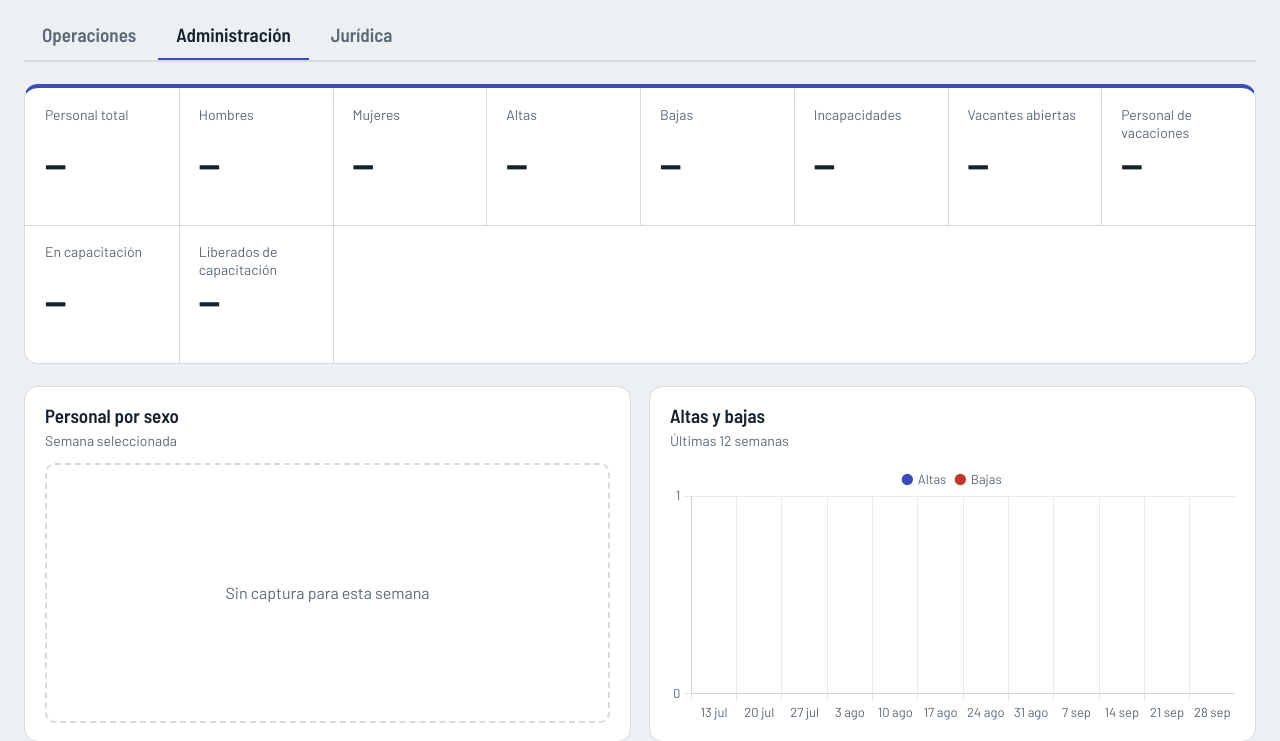
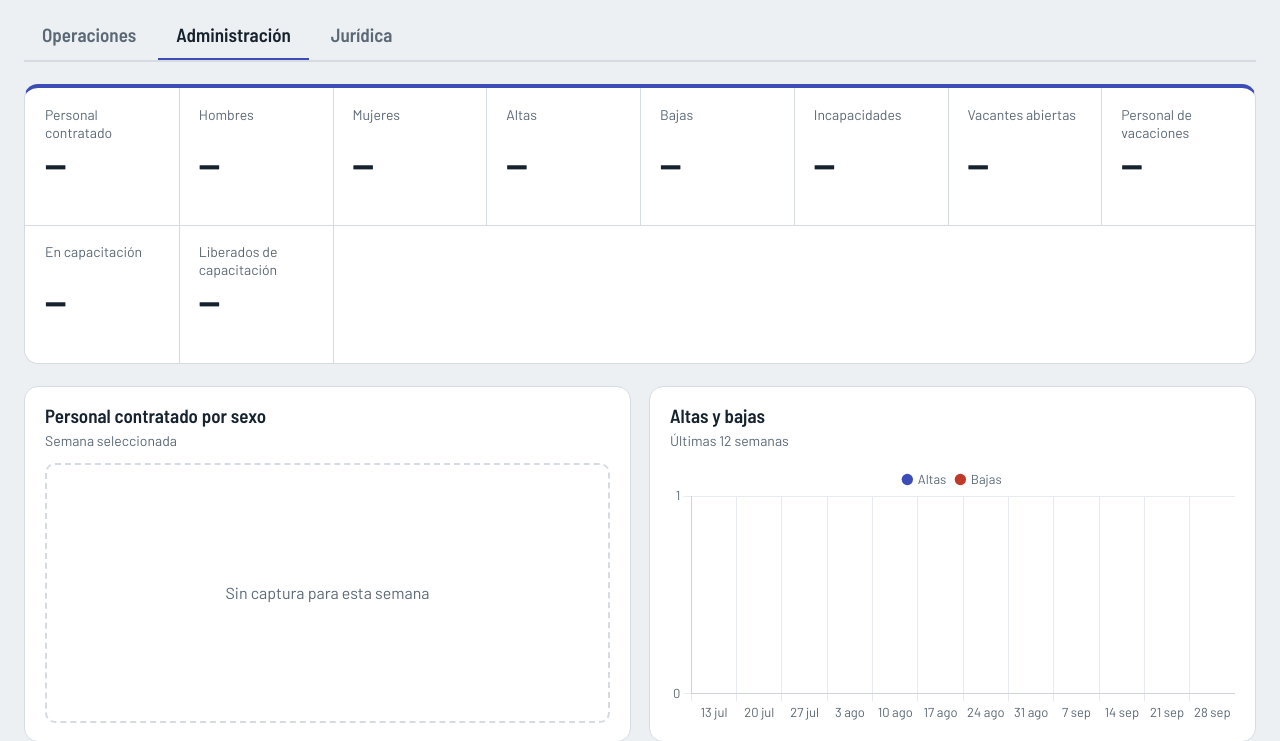
Before and after one commit to nahum0027/indicadores, a Django app: page / in a window 1280 px wide, after a click on "Administración". Shown: the part 419-1160 px from the top of the page. Run offline with Django 5.2, Linux system fonts and the light colour scheme; the visitor is signed in with stand-in values (Sample User, id 1); data that the repository does not hold is empty.

Commit message:
Administración: personal contratado

```diff
--- a/core/forms.py
+++ b/core/forms.py
@@ -56,7 +56,7 @@ class OperacionesForm(ReporteForm):
 
 class AdministracionForm(ReporteForm):
     secciones = [
-        ("Personal", "Personas en plantilla al cierre de la semana.", ["plantilla_hombres", "plantilla_mujeres"]),
+        ("Personal contratado", "Personas contratadas al cierre de la semana.", ["plantilla_hombres", "plantilla_mujeres"]),
         ("Altas y bajas", "", ["altas", "bajas_renuncia", "bajas_despido", "bajas_abandono", "bajas_defuncion", "bajas_otro"]),
         ("Incapacidades", "Número de incapacidades iniciadas en la semana.",
          ["incap_enfermedad", "incap_riesgo", "incap_maternidad"]),
--- a/core/templates/core/dashboard.html
+++ b/core/templates/core/dashboard.html
@@ -117,7 +117,7 @@
 <section class="panel" id="panel-administracion" data-area="administracion" role="tabpanel" hidden>
   {% include "core/_kpis.html" with lista=kpis.administracion %}
   <div class="graficas">
-    <div class="g"><h3>Personal por sexo</h3><p>Semana seleccionada</p><div class="lienzo"><canvas id="ad-sexo"></canvas></div></div>
+    <div class="g"><h3>Personal contratado por sexo</h3><p>Semana seleccionada</p><div class="lienzo"><canvas id="ad-sexo"></canvas></div></div>
     <div class="g"><h3>Altas y bajas</h3><p>Últimas 12 semanas</p><div class="lienzo"><canvas id="ad-movs"></canvas></div></div>
     <div class="g"><h3>Motivos de baja</h3><p>Semana seleccionada</p><div class="lienzo"><canvas id="ad-bajas"></canvas></div></div>
     <div class="g"><h3>Incapacidades por tipo</h3><p>Últimas 12 semanas</p><div class="lienzo"><canvas id="ad-incap"></canvas></div></div>
--- a/core/views.py
+++ b/core/views.py
@@ -194,7 +194,7 @@ def dashboard(request):
                 ("Manejo imprudente", op.q_imprudente), ("Otros", op.quejas_otras)] if op else None),
         ],
         "administracion": [
-            _kpi("Personal total", ad, ad_prev, "plantilla_total"),
+            _kpi("Personal contratado", ad, ad_prev, "plantilla_total"),
             _kpi("Hombres", ad, ad_prev, "plantilla_hombres"),
             _kpi("Mujeres", ad, ad_prev, "plantilla_mujeres"),
             _kpi("Altas", ad, ad_prev, "altas"),
```
